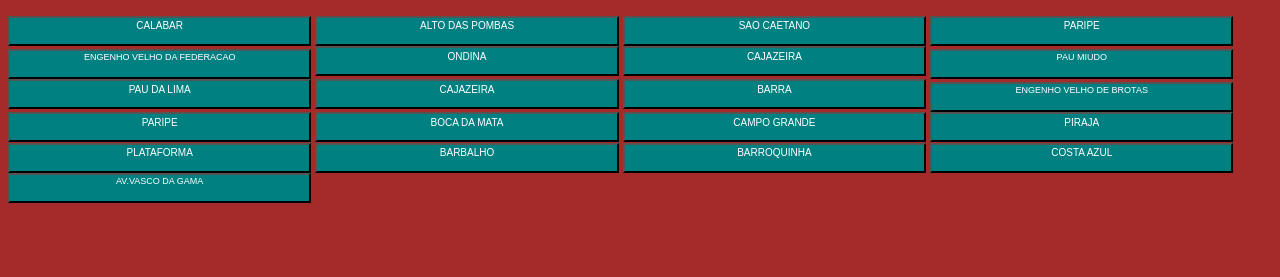
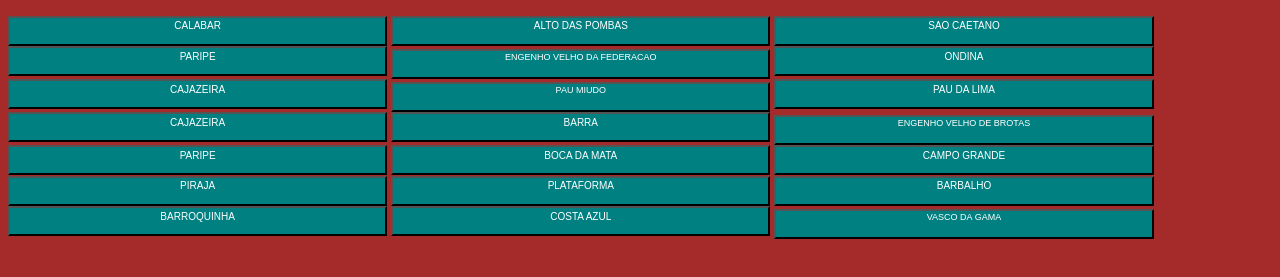
Before and after one commit to CsrMulti/minha_Cidade_Tem, a plain HTML site: page bairro.html in a window 1280 px wide. Shown: the part 45-322 px from the top of the page. Drawn offline with Linux system fonts and the light colour scheme.

Commit message:
Update bairro.html

```diff
--- a/bairro.html
+++ b/bairro.html
@@ -31,8 +31,8 @@
 <a href="#"><input onclick="plataforma()" type="button" name=""value="PLATAFORMA" class="pix"></a>
 <a href="#"><input onclick="barbalho()" type="button" name=""value="BARBALHO" class="pix"></a>
 <a href="#"><input onclick="barroquinha()" type="button" name=""value="BARROQUINHA" class="pix"></a>
-<a href="#"><input onclick="costaAzul()" type="button" name=""value="COSTA AZUL" class="pix"></a><br>
-<button onclick="vasco()"name=""value="AV.VASCO DA GAMA()" class="button">AV.VASCO DA GAMA</button>
+<a href="#"><input onclick="costaAzul()" type="button" name=""value="COSTA AZUL" class="pix"></a>
+<button onclick="vasco()"name=""value="AV.VASCO DA GAMA()" class="button">VASCO DA GAMA</button>
 <style>
 body {
     background:brown;
@@ -44,7 +44,7 @@ body {
     margin-left:90px;
 }
 .pix {
-    width:24%;
+    width:30%;
     height:30px;
     text-align:center;
     font-size:10px;
@@ -55,7 +55,7 @@ body {
 }
 .button{
     padding:1px 1px 15px ;
-    width:24%;
+    width:30%;
     height:30px;
     font-size:9px;
     background:teal;
```
